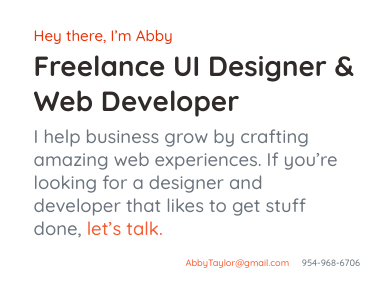
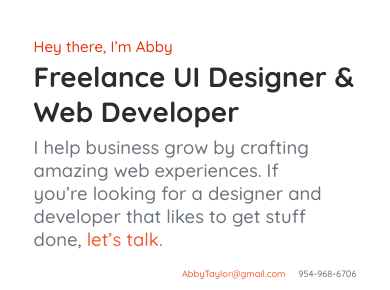
Before and after one commit to Ansh-partner/Fake-Portfolio-1, a plain HTML site: page index.html in a window 390 px wide. Shown: the part 100-390 px from the top of the page. Drawn offline with Linux system fonts and the light colour scheme.

Commit message:
Trying something new with hero section 2

```diff
--- a/Fp.css
+++ b/Fp.css
@@ -905,12 +905,16 @@ ul {
     }
     /* HEADER SECTION */
 
+
     /* HERO SECTION */
 
+    .main-section {
+        padding: 2em 4em;
+    }
+
     .hero-section {
-        align-items: flex-start;
+        display: block;
         margin-top: 8%;
-        margin-left: 4em;
     }
 
     .hero-intro {
@@ -925,9 +929,9 @@ ul {
 
     .button-with-de {
         display: flex;
+        justify-content: flex-end;
         align-items: center;
         margin-top: 2em;
-        margin-left: 18.50em;
         gap: 1.50em;
     }
 
@@ -994,8 +998,4 @@ ul {
         margin-right: 1em;
     }
 
-    .main-section {
-        padding-bottom: 8em;
-    }
-
 }
```
